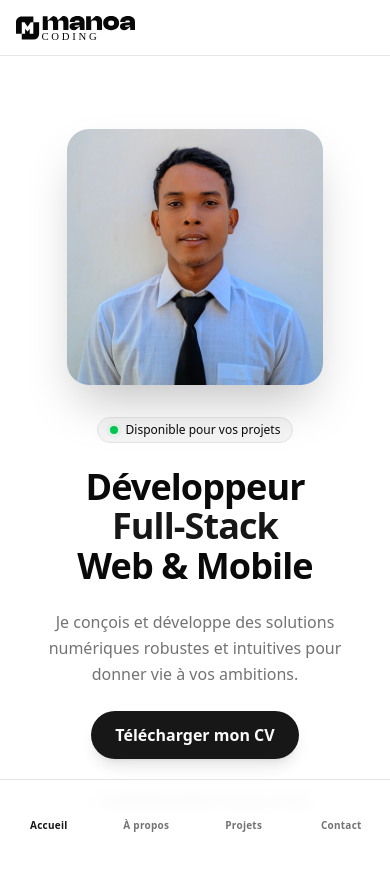
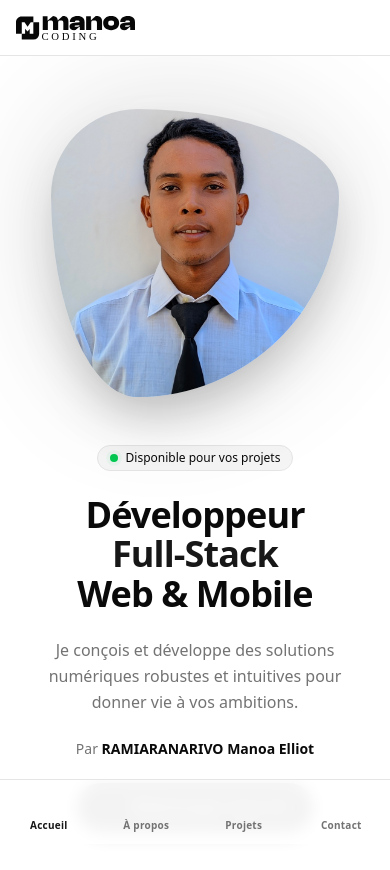
Before and after one commit to Elliot19man/mon-portfolio, a Next.js app: page / in a window 390 px wide. Shown: the top 870 px of the page. Built offline with nearby package versions, Linux system fonts and the light colour scheme; some icons are missing; a web font is replaced by a local one.

Commit message:
update page

```diff
--- a/app/page.tsx
+++ b/app/page.tsx
@@ -5,8 +5,8 @@ import { ModeToggle } from "@/components/mode-toggle";
 import { motion, AnimatePresence } from "framer-motion";
 import {
   Home01Icon,
-  UserCircleIcon,
-  FolderAddIcon,
+  User03Icon,
+  Folder03Icon,
   Mail01Icon,
 } from "hugeicons-react";
 
@@ -20,8 +20,8 @@ export default function Layout() {
 
   const items = [
     { title: "Accueil", icon: Home01Icon, component: <HomePage /> },
-    { title: "À propos", icon: UserCircleIcon, component: <AboutPage /> },
-    { title: "Projets", icon: FolderAddIcon, component: <ProjectsPage /> },
+    { title: "À propos", icon: User03Icon, component: <AboutPage /> },
+    { title: "Projets", icon: Folder03Icon, component: <ProjectsPage /> },
     { title: "Contact", icon: Mail01Icon, component: <ContactPage /> },
   ];
 
--- a/components/pages/HomePage.tsx
+++ b/components/pages/HomePage.tsx
@@ -1,45 +1,46 @@
+"use client";
+
 import Link from "next/link";
 import Image from "next/image";
+import { motion } from "framer-motion";
+import { ArrowDown03Icon } from "hugeicons-react"; // Import de l'icône pour le CV
 
 export default function HomePage() {
   return (
-    <div className="flex min-h-[calc(100vh-64px)] items-center justify-center p-4 md:p-8 lg:p-12">
-      <div className="flex flex-col-reverse lg:flex-row w-full max-w-6xl gap-8 lg:gap-16 items-center">
+    <div className="flex min-h-[calc(100vh-64px)] items-center justify-center p-4 md:p-8 lg:p-12 font-sans">
+      <div className="flex flex-col-reverse lg:flex-row w-full max-w-6xl gap-12 lg:gap-20 items-center">
 
         {/* --- COLONNE DE GAUCHE --- */}
         <div className="flex-1 flex flex-col items-center lg:items-start text-center lg:text-left space-y-6">
 
-          <div className="inline-flex items-center gap-2 px-3 py-1 text-xs md:text-sm font-medium border border-border rounded-full bg-muted">
+          <motion.div
+            initial={{ opacity: 0, x: -20 }}
+            animate={{ opacity: 1, x: 0 }}
+            className="inline-flex items-center gap-2 px-3 py-1 text-xs md:text-sm font-medium border border-border rounded-full bg-muted"
+          >
             <span className="relative flex h-2 w-2">
               <span className="animate-ping absolute inline-flex h-full w-full rounded-full bg-green-400 opacity-75"></span>
               <span className="relative inline-flex rounded-full h-2 w-2 bg-green-500"></span>
             </span>
             Disponible pour vos projets
-          </div>
+          </motion.div>
 
-          <h1 className="text-4xl md:text-6xl lg:text-7xl font-bold leading-[1.1] tracking-tight">
+          <motion.h1
+            initial={{ opacity: 0, y: 20 }}
+            animate={{ opacity: 1, y: 0 }}
+            className="text-4xl md:text-6xl lg:text-7xl font-bold leading-[1.1] tracking-tight"
+          >
             Développeur <br />
             <span className="text-primary">Full-Stack</span> <br />
             Web & Mobile
-          </h1>
+          </motion.h1>
 
           <p className="text-base md:text-xl text-muted-foreground max-w-lg leading-relaxed">
             Je conçois et développe des solutions numériques robustes et intuitives pour donner vie à vos ambitions.
           </p>
 
-          {/* --- BOUTON CV AJOUTÉ ICI --- */}
-          <div className="flex gap-4">
-            <a
-              href="/cv.pdf"
-              download="CV_RAMIARANARIVO_Manoa_Elliot.pdf"
-              className="px-6 py-3 bg-primary text-primary-foreground rounded-full font-semibold hover:opacity-90 transition-opacity shadow-lg"
-            >
-              Télécharger mon CV
-            </a>
-          </div>
-
-          <div className="pt-2">
-            <p className="text-sm md:text-lg text-muted-foreground">
+          {/* --- Par [Nom] --- */}
+          <div className="text-sm md:text-lg text-muted-foreground">
             Par{" "}
             <Link
               href="/about"
@@ -47,21 +48,41 @@ export default function HomePage() {
             >
               RAMIARANARIVO Manoa Elliot
             </Link>
-            </p>
+          </div>
+
+          {/* --- BOUTON CV AVEC ICÔNE --- */}
+          <div className="flex gap-4">
+            <a
+              href="/cv.pdf"
+              download
+              className="flex items-center gap-2 px-6 py-3 bg-primary text-primary-foreground rounded-full font-semibold hover:opacity-90 transition-opacity shadow-lg"
+            >
+              <ArrowDown03Icon size={20} />
+              Télécharger mon CV
+            </a>
           </div>
         </div>
 
-        {/* --- COLONNE DE DROITE --- */}
-        <div className="relative w-64 h-64 md:w-[400px] md:h-[400px] lg:w-full lg:max-w-md lg:aspect-[4/5] rounded-3xl overflow-hidden bg-muted shadow-2xl shrink-0">
+        {/* --- COLONNE DE DROITE (Photo en forme de Blob) --- */}
+        <motion.div
+          initial={{ opacity: 0, scale: 0.8 }}
+          animate={{ opacity: 1, scale: 1 }}
+          transition={{ duration: 0.6 }}
+          className="relative w-72 h-72 md:w-[400px] md:h-[400px] shrink-0"
+        >
+          {/* Forme arrière décorative */}
+          <div className="absolute inset-0 bg-primary/20 blur-3xl rounded-[30%_70%_70%_30%_/_30%_30%_70%_70%] animate-pulse"></div>
+
+          <div className="relative w-full h-full rounded-[30%_70%_70%_30%_/_30%_30%_70%_70%] overflow-hidden  shadow-2xl">
              <Image
                src="/manoa.jpg"
                alt="RAMIARANARIVO Manoa Elliot"
                fill
-             className="object-cover"
+               className="object-cover scale-110"
                priority
-             sizes="(max-width: 768px) 256px, 400px"
              />
           </div>
+        </motion.div>
 
       </div>
     </div>
```
Lines whose indentation alone changed are shown as unchanged.
